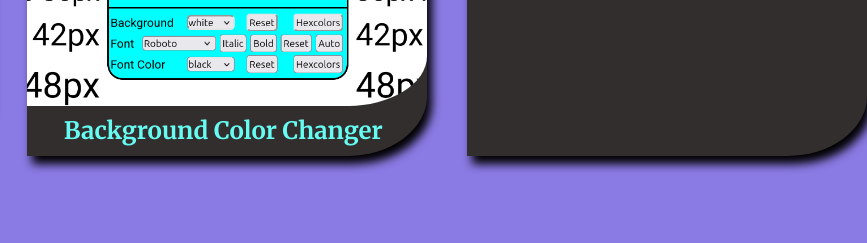
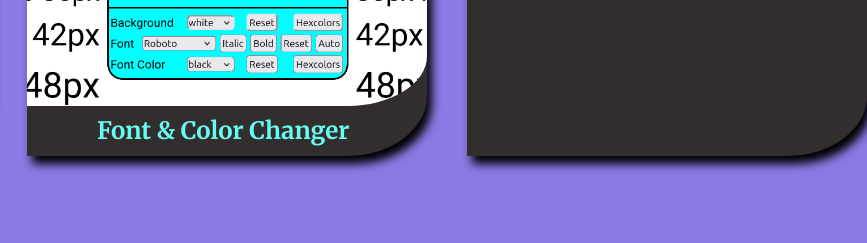
Before and after one commit to Sheydom/personalPortfolio, a plain HTML site: page index.html in a window 1280 px wide. Shown: the part 1410-1653 px from the top of the page, 413-1280 px from the left. Drawn offline with nearby package versions, Linux system fonts and the light colour scheme.

Commit message:
typo html

```diff
--- a/index.html
+++ b/index.html
@@ -53,7 +53,7 @@
     <div class="gridproject"> <a target="_blank" href="https://sheydom.github.io/backgroundColorChanger/" id="backgroundChangerlink"><img src="./images/project2.png" alt=" Background Changer" id="backgroundChanger">
         <h1 class="title">
             <span class="code">< </span>
-           Background Color Changer
+           Font & Color Changer
             <span class="code"> /> </span></h1>
     </a></div>
 
```
